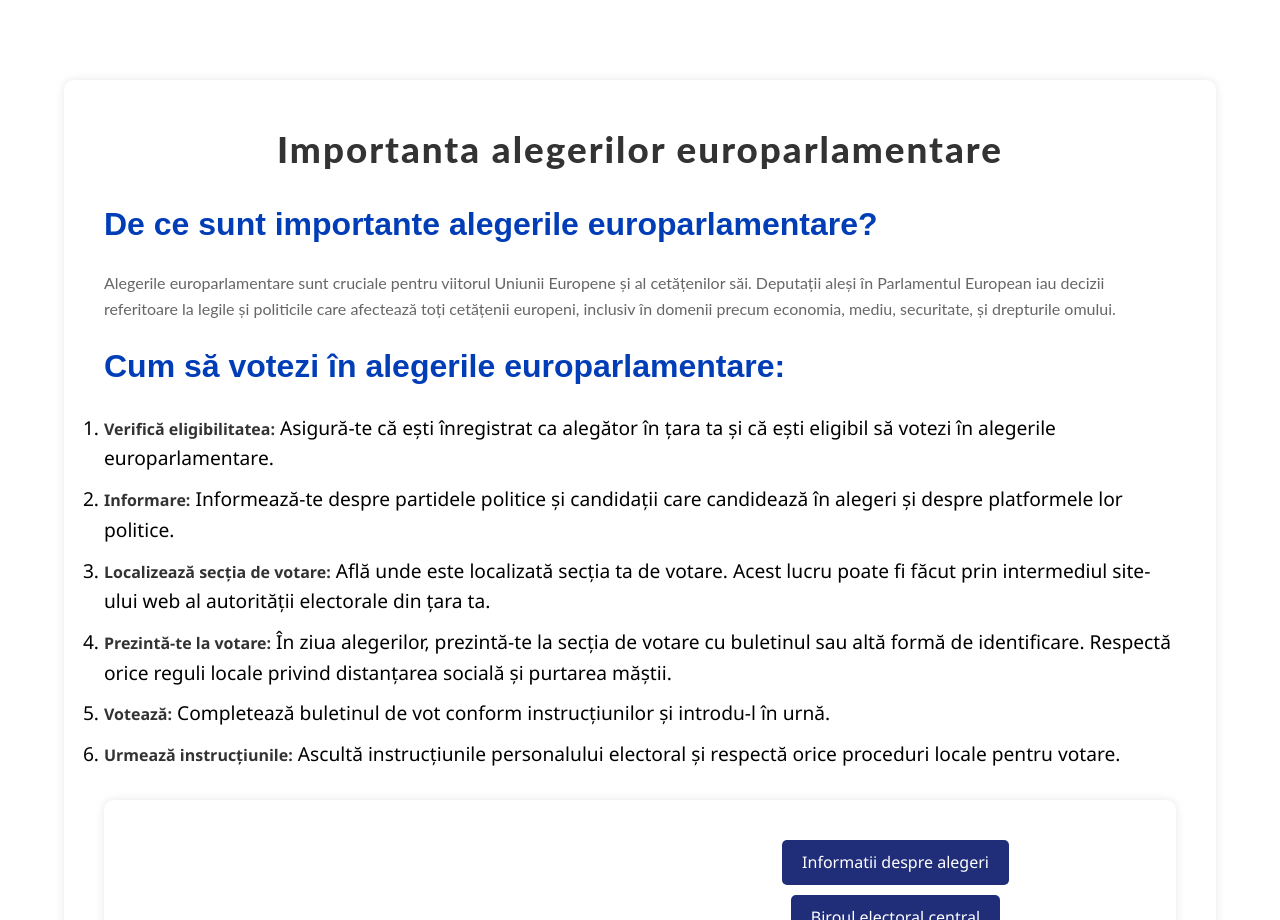
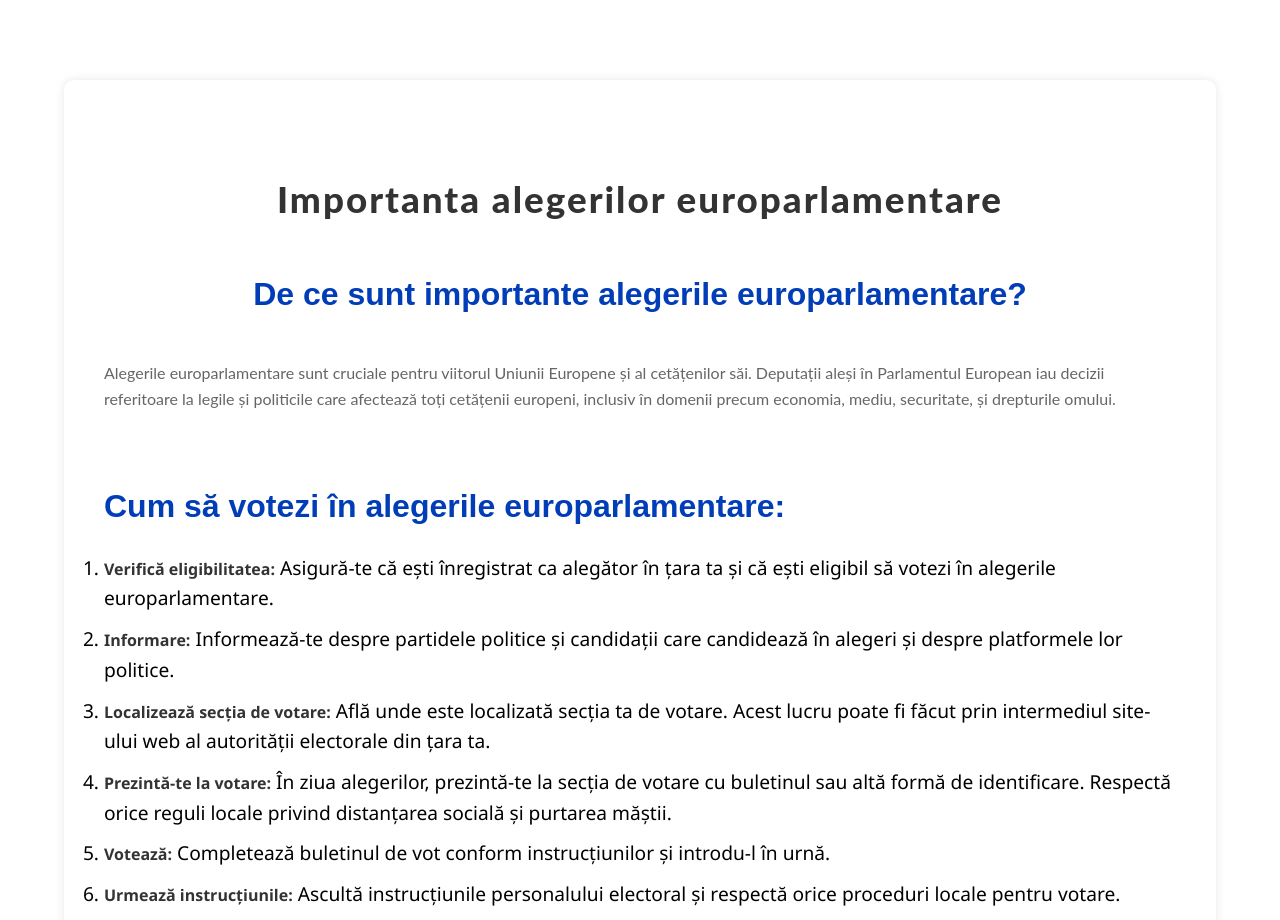
Before and after one commit to danielbirsan/europarlamentare2024, a plain HTML site: page plans.html in a window 1280 px wide. Shown: the part 1300-2220 px from the top of the page. Drawn offline with nearby package versions, Linux system fonts and the light colour scheme.

Commit message:
Update plans.html

```diff
--- a/plans.html
+++ b/plans.html
@@ -77,15 +77,20 @@
         <script src="articles.js"> </script>
 
         <div class="container">
-            <h1>Importanta alegerilor europarlamentare</h1>
+            <div class="text">
+                <h1>Importanta alegerilor europarlamentare</h1>
+                <h2>De ce sunt importante alegerile europarlamentare?</h2>
+                <p>Alegerile europarlamentare sunt cruciale pentru viitorul Uniunii Europene și al cetățenilor săi.
+                    Deputații aleși
+                    în Parlamentul European iau decizii referitoare la legile și politicile care afectează toți
+                    cetățenii
+                    europeni,
+                    inclusiv în domenii precum economia, mediu, securitate, și drepturile omului.</p>
+
+            </div>
 
 
-            <h2>De ce sunt importante alegerile europarlamentare?</h2>
-            <p>Alegerile europarlamentare sunt cruciale pentru viitorul Uniunii Europene și al cetățenilor săi.
-                Deputații aleși
-                în Parlamentul European iau decizii referitoare la legile și politicile care afectează toți cetățenii
-                europeni,
-                inclusiv în domenii precum economia, mediu, securitate, și drepturile omului.</p>
+
 
             <h2>Cum să votezi în alegerile europarlamentare:</h2>
             <ol class="vote-steps">
```
